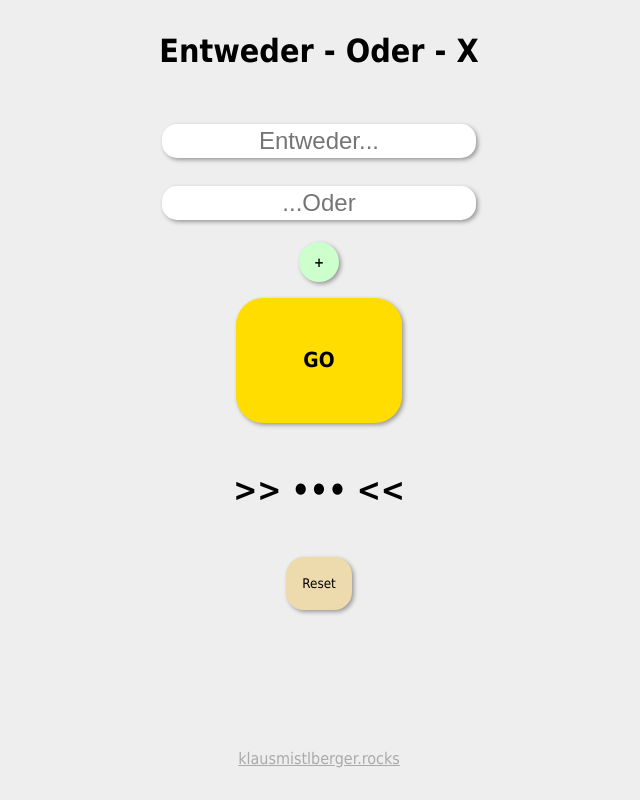
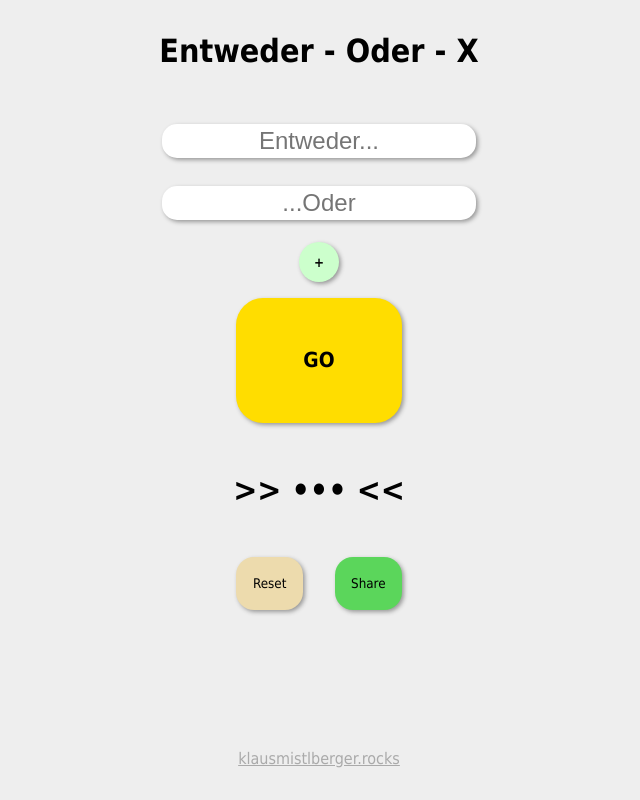
Before and after one commit to klausMistlberger/entweder-oder-react, a React (Create React App) app: page / in a window 1280 px wide. Shown: the whole page, without its empty margins (321-961 px from the left). Built offline with nearby package versions, Linux system fonts and the light colour scheme; the HTML template or start-up script is replaced by a standard one.

Commit message:
Add share button

```diff
--- a/src/App.css
+++ b/src/App.css
@@ -59,11 +59,14 @@ button {
   transition: background-color 160ms ease-in-out;
 }
 
-.reset-button {
+.utility-button {
   width: 5em;
   height: 4em;
   border: none;
   border-radius: 18px;
+}
+
+.reset-button {
   background-color: #eddbad;
 }
 
@@ -71,6 +74,19 @@ button {
   background-color: #ffecbc;
 }
 
+.share-button {
+  background-color: #5bd65b;
+}
+
+.share-button:hover {
+  background-color: #67fd67;
+}
+
+.utility-button-container {
+  display: flex;
+  gap: 2rem;
+}
+
 .best-of {
   display: flex;
   flex-direction: column;
--- a/src/App.jsx
+++ b/src/App.jsx
@@ -67,14 +67,19 @@ const App = () => {
     }
   };
 
-  const setQueryParams = () => {
-    if (options[0].value !== '' && options[1].value !== '') {
+  const createQueryUrl = () => {
     const queryArray = options.map(
       (option, index) => `${index}=${option.value}`
     );
     const queryString = `?${queryArray.join('&')}`;
     const url = window.location.href.split('?')[0];
     const queryUrl = url + queryString;
+    return queryUrl;
+  };
+
+  const setQueryParams = () => {
+    if (options[0].value !== '' && options[1].value !== '') {
+      const queryUrl = createQueryUrl();
       window.history.replaceState(null, '', queryUrl);
     }
   };
@@ -106,6 +111,20 @@ const App = () => {
     window.history.replaceState(null, '', url);
   };
 
+  const clickShareHandler = () => {
+    let shareData = {
+      title: 'Entweder - Oder - X',
+      text: 'Make a decision',
+      url: 'https://eo.klausmistlberger.rocks/',
+    };
+    if (options[0].value !== '' && options[1].value !== '') {
+      shareData.url = createQueryUrl();
+      navigator.share(shareData);
+    } else {
+      navigator.share(shareData);
+    }
+  };
+
   const inputs = options.map((option) => (
     <Input
       key={option.id}
@@ -129,9 +148,22 @@ const App = () => {
         </button>
       </form>
       <div className="output">{output}</div>
-      <button className="reset-button shadow" onClick={clickResetHandler}>
+
+      <div className="utility-button-container">
+        <button
+          className="utility-button reset-button shadow"
+          onClick={clickResetHandler}
+        >
           Reset
         </button>
+        <button
+          className="utility-button share-button shadow"
+          onClick={clickShareHandler}
+        >
+          Share
+        </button>
+      </div>
+
       <a className="mbkrocks" href="https://klausmistlberger.rocks/">
         klausmistlberger.rocks
       </a>
```
Lines whose indentation alone changed are shown as unchanged.
